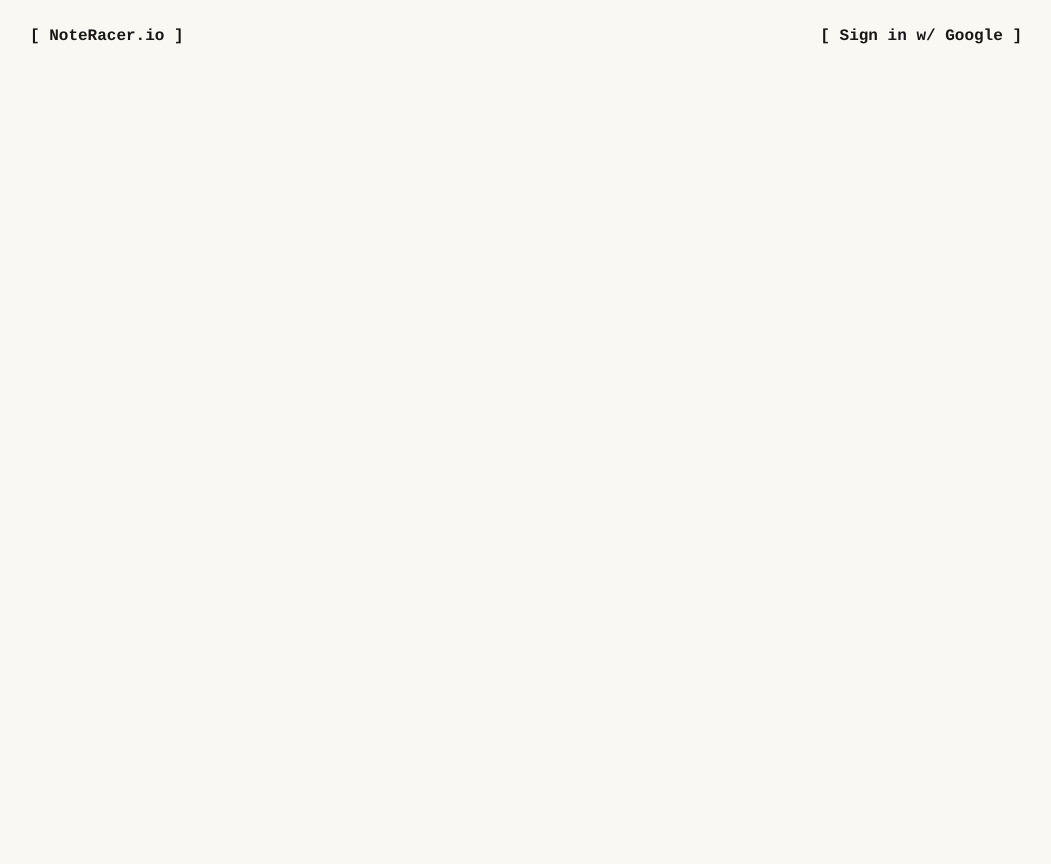
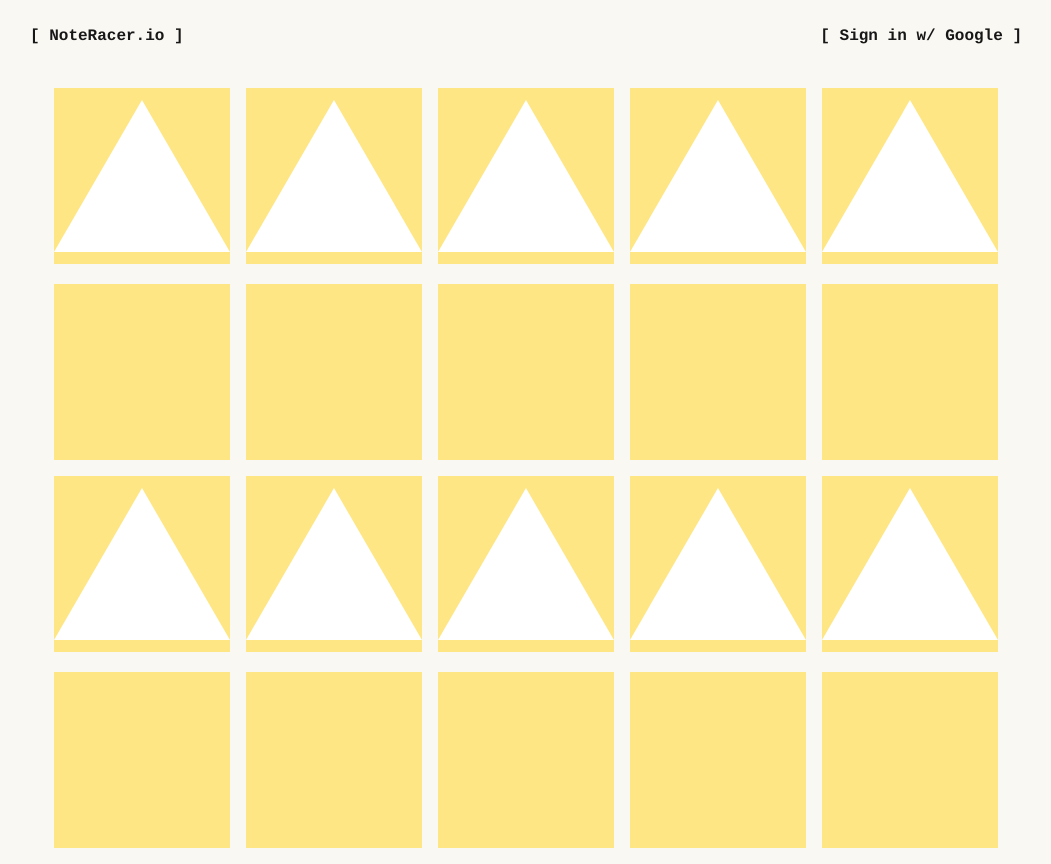
Before and after one commit to Jamess-Nguyen/noteracer.io, a Next.js app: page / in a window 1280 px wide. Shown: the whole page, without its empty margins (114-1165 px from the left). Before the commit the page ends 800 px from the top, so only its background shows below. Built offline with nearby package versions, Linux system fonts and the light colour scheme; no server answers.

Commit message:
:sparkles: mvp for 10 notes

```diff
--- /dev/null
+++ b/src/app/features/gameplay/components/GamePlayManager.tsx
@@ -0,0 +1,21 @@
+"use client";
+
+import * as React from "react";
+import { NoteCell } from "./NoteCell";
+import { useGameplayStore } from "@/app/features/gameplay/lib/store";
+import { generateNotes } from "@/app/features/gameplay/lib/notes";
+
+export function GamePlayManager() {
+  const resetRound = useGameplayStore((s) => s.resetRound);
+  const bArray = ["b","b","b","b","b","b","b","b","b"];
+  resetRound(bArray);
+  return (
+    <div className="p-4">
+      <div className="grid grid-cols-2 sm:grid-cols-5 gap-4">
+        {Array.from({ length: 10 }, (_, i) => (
+          <NoteCell key={i} index={i} ariaLabel={`Note ${i + 1} of 10`} />
+        ))}
+      </div>
+    </div>
+  );
+}
--- a/src/app/features/gameplay/components/NoteCell.tsx
+++ b/src/app/features/gameplay/components/NoteCell.tsx
@@ -1,18 +1,50 @@
 "use client";
 
-import { NoteCellProps } from "@/app/features/gameplay/lib/types"
+import Image from "next/image";
+import { useGameplayStore } from "@/app/features/gameplay/lib/store";
+import type { NoteCellOwnProps, CellState } from "@/app/features/gameplay/lib/types";
 
-export function NoteCell({
-  noteToken,
-  userInput,
-  noteState,
-  noteEnabled,
-  ariaLabel,
-  validateOnChange
-}: NoteCellProps){
+export function NoteCell({ index, ariaLabel }: NoteCellOwnProps) {
+  const noteToken = useGameplayStore(s => s.notes[index] ?? "");
+  const value = useGameplayStore(s => s.answers[index] ?? "");
+  const state: CellState = useGameplayStore(s => s.states[index]);
+  const currentIndex = useGameplayStore(s => s.currentIndex);
 
-  const NoteCellResult = (
-    <div>Note Cell</div>
-  )
-  return NoteCellResult
+  const setAnswer = useGameplayStore(s => s.setAnswer);
+  const setState = useGameplayStore(s => s.setState);
+  const advanceInput = useGameplayStore(s => s.advanceInput);
+
+  const noteEnabled = index === currentIndex;
+
+  const handleChange = (next: string) => {
+    setAnswer(index, next);
+
+    if (next === ""){
+      return;
+    }
+    if (next === noteToken) {
+      setState(index, "right");
+      advanceInput();
+    } else {
+      setState(index, "wrong");
+    }
+  };
+
+  return (
+    <div className="flex flex-col gap-5">
+      <div className="relative aspect-square w-full overflow-hidden bg-amber-200">
+        <Image src="/vercel.svg" alt={noteToken} fill className="object-contain" />
+      </div>
+
+      <div className="relative aspect-square w-full overflow-hidden bg-amber-200">
+        <input
+          aria-label={ariaLabel}
+          disabled={!noteEnabled}
+          value={value}
+          onChange={(e) => handleChange(e.target.value)}
+          className="h-full w-full text-center outline-none"
+        />
+      </div>
+    </div>
+  );
 }
--- /dev/null
+++ b/src/app/features/gameplay/lib/notes.ts
@@ -0,0 +1,14 @@
+export function generateNotes(): Array<Number>{
+  const roundNotes = Array(10);
+
+  for (let i=0; i<10; i++){
+    if (i%2==0) {
+      roundNotes[i]="C";
+    }
+    else{
+      roundNotes[i]="D";
+    }
+  }
+
+  return roundNotes;
+}
--- a/src/app/features/gameplay/lib/store.ts
+++ b/src/app/features/gameplay/lib/store.ts
@@ -1,7 +1,7 @@
 "use client";
 
 import { create } from "zustand";
-import { GameplayState, CellState, RoundStatus } from "@/app/features/gameplay/lib/types"
+import { GameplayState, CellState } from "@/app/features/gameplay/lib/types"
 
 function makeArray<T>(len: number, value: T): T[] {
   return Array(len).fill(value);
@@ -24,10 +24,10 @@ export const useGameplayStore = create<GameplayState>((set, get) => ({
       return { answers };
     }),
 
-  setState: (idx, st) =>
+  setState: (idx, state) =>
     set((s) => {
       const states = s.states.slice();
-      states[idx] = st;
+      states[idx] = state;
       return { states };
     }),
 
--- a/src/app/features/gameplay/lib/types.ts
+++ b/src/app/features/gameplay/lib/types.ts
@@ -1,5 +1,6 @@
 export type CellState = "neutral" | "wrong" | "right";
 export type RoundStatus = "idle" | "running" | "done";
+
 export type GameplayState = {
   notes: string[];
   answers: string[];
@@ -13,10 +14,7 @@ export type GameplayState = {
   resetRound: (notes: string[]) => void;
 };
 
-export type NoteCellProps = {
-  noteToken: string
-  userInput: string
-  noteState: "neutral" | "wrong" | "right"
-  noteEnabled: boolean
-  ariaLabel: string
+export type NoteCellOwnProps = {
+  index: number;
+  ariaLabel: string;
 };
--- a/src/app/page.tsx
+++ b/src/app/page.tsx
@@ -1,6 +1,6 @@
 import { GoogleSignIn } from "./components/auth/GoogleSignIn";
 import { TwoItemNavBar } from "./components/navigation/TwoItemNavBar";
-
+import { GamePlayManager } from "./features/gameplay/components/GamePlayManager";
 export default function Home() {
   return (
     <>
@@ -8,6 +8,9 @@ export default function Home() {
         leftLogo={"NoteRacer.io"}
         rightNav={<GoogleSignIn/>}
       />
+      <div className="mx-auto max-w-screen-lg px-6">
+        <GamePlayManager/>
+      </div>
     </>
   );
 }
```
